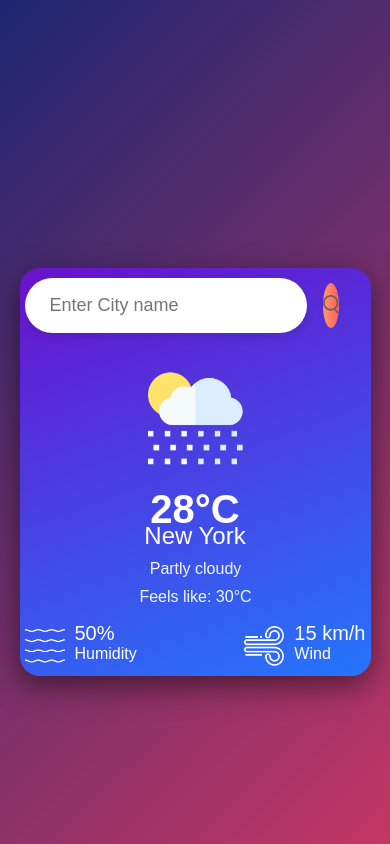
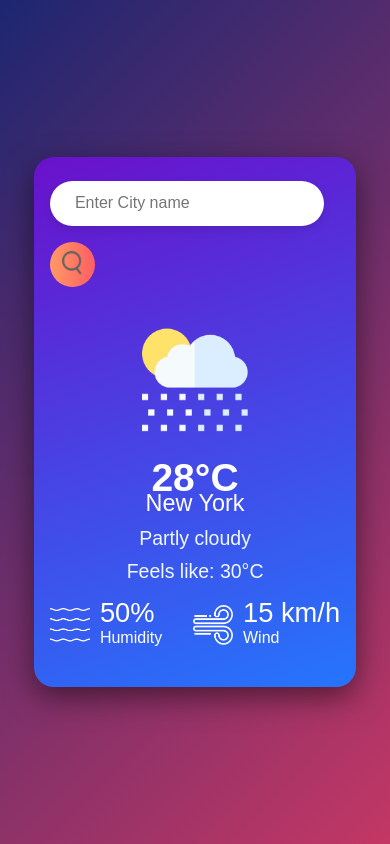
Before and after one commit to Atharve03/weather, a plain HTML site: page index.html in a window 390 px wide. Drawn offline with Linux system fonts and the light colour scheme.

Commit message:
Add files via upload

```diff
--- a/style.css
+++ b/style.css
@@ -11,19 +11,19 @@ body {
     display: flex;
     justify-content: center;
     align-items: center;
-    transition: background 0.6s ease;
+    transition: background 0.6s ease; /* Added background transition */
+    padding: 1rem;
 }
 
-/* Card styling */
+/* Card styling with gradient background, shadow, and hover animation */
 .card {
     width: 90%;
     max-width: 500px;
     background-color: rgba(0, 0, 0, 0.8);
     background-image: linear-gradient(160deg, #6a11cb 0%, #2575fc 100%);
     color: #fff;
-    margin: 100px auto 0;
     border-radius: 20px;
-    padding: 40px 35px;
+    padding: 2rem;
     text-align: center;
     box-shadow: 0 10px 30px rgba(0, 0, 0, 0.5);
     transition: transform 0.4s ease, box-shadow 0.4s ease;
@@ -32,14 +32,16 @@ body {
 .card:hover {
     transform: translateY(-15px) scale(1.02);
     box-shadow: 0 25px 50px rgba(0, 0, 0, 0.6);
+    transition: transform 0.6s ease, box-shadow 0.6s ease;
 }
 
-/* Search bar styling */
+/* Search bar styling with color changes and hover animations */
 .search {
-    width: 90%;
+    width: 100%;
     display: flex;
     align-items: center;
     justify-content: space-between;
+    flex-wrap: wrap;
 }
 
 .search input {
@@ -55,6 +57,7 @@ body {
     font-size: 18px;
     transition: background-color 0.4s ease, transform 0.3s ease, box-shadow 0.3s ease;
     box-shadow: 0 4px 8px rgba(0, 0, 0, 0.1);
+    margin-bottom: 1rem;
 }
 
 .search input:focus {
@@ -68,15 +71,16 @@ body {
     outline: 0;
     background: linear-gradient(90deg, #ff9966 0%, #ff5e62 100%);
     border-radius: 50%;
-    width: 50px;
-    height: 50px;
+    width: 55px;
+    height: 55px;
     cursor: pointer;
     transition: background 0.4s ease, transform 0.3s ease;
 }
 
 .search button:hover {
     background: linear-gradient(90deg, #ff5f6d 0%, #ffc371 100%);
-    transform: scale(1.1) rotate(10deg);
+    transform: scale(1.1) rotate(10deg); /* Added slight rotation */
+    transition: transform 0.4s ease, background 0.4s ease;
 }
 
 .search button img {
@@ -85,12 +89,13 @@ body {
 }
 
 .search button:hover img {
-    transform: rotate(360deg) scale(1.1);
+    transform: rotate(360deg) scale(1.1); /* Rotate with slight scale */
 }
 
-/* Weather image with animation */
+/* Weather image with subtle animation */
 .weather-img {
-    width: 180px;
+    width: 50%;
+    max-width: 180px;
     margin-top: 20px;
     opacity: 0;
     animation: fadeIn 1.2s forwards, pulse 3s infinite ease-in-out;
@@ -98,7 +103,7 @@ body {
 }
 
 .weather-img:hover {
-    transform: scale(1.1) rotate(-5deg);
+    transform: scale(1.1) rotate(-5deg); /* Added hover effect with rotation */
 }
 
 @keyframes fadeIn {
@@ -124,9 +129,9 @@ body {
     }
 }
 
-/* Weather text animations */
+/* Temperature and city text with slide-in effect */
 .weather h1 {
-    font-size: 70px;
+    font-size: 6vw;
     font-weight: 700;
     opacity: 0;
     animation: slideIn 1.2s forwards 0.3s;
@@ -134,12 +139,12 @@ body {
 }
 
 .weather h1:hover {
-    transform: scale(1.1) translateY(-10px);
+    transform: scale(1.1) translateY(-10px); /* Scale up and translate */
     color: #ff9966;
 }
 
 .weather h2 {
-    font-size: 40px;
+    font-size: 4vw;
     font-weight: 500;
     margin-top: -10px;
     opacity: 0;
@@ -148,7 +153,7 @@ body {
 }
 
 .weather h2:hover {
-    transform: scale(1.1) translateY(-5px);
+    transform: scale(1.1) translateY(-5px); /* Scale up and translate */
     color: #ffc371;
 }
 
@@ -163,10 +168,10 @@ body {
     }
 }
 
-/* Details styling */
+/* Weather details with subtle hover effects */
 .details {
     display: flex;
-    align-items: center;
+    flex-wrap: wrap;
     justify-content: space-between;
     margin-top: 20px;
 }
@@ -176,6 +181,7 @@ body {
     align-items: center;
     text-align: left;
     transition: transform 0.3s ease, color 0.3s ease;
+    margin-bottom: 1rem;
 }
 
 .col:hover {
@@ -194,7 +200,7 @@ body {
 }
 
 .humidity, .wind {
-    font-size: 28px;
+    font-size: 5vw;
     margin-top: -6px;
     transition: transform 0.5s ease;
 }
@@ -203,9 +209,9 @@ body {
     transform: scale(1.1) translateY(-5px);
 }
 
-/* Description and feels-like temperature */
+/* Weather description and feels-like temperature */
 .description, .feels-like {
-    font-size: 22px;
+    font-size: 3vw;
     margin: 10px 0;
     color: #f0f8ff;
     opacity: 0;
@@ -218,12 +224,12 @@ body {
     color: #ff5f6d;
 }
 
-/* Footer */
+/* Footer styling with subtle hover effect */
 footer {
     text-align: center;
     margin-top: 50px;
     color: #f0f8ff;
-    font-size: 14px;
+    font-size: 3vw;
     transition: color 0.3s ease;
 }
 
@@ -235,104 +241,69 @@ footer a {
 
 footer a:hover {
     color: #ff9966;
-    transform: scale(1.1);
+    transform: scale(1.1); /* Added subtle scaling */
 }
 
-/* Responsive styling for mobile devices */
-@media (max-width: 768px) {
+/* Media Queries for Different Screen Sizes */
+
+/* For tablets and small desktops */
+@media only screen and (max-width: 768px) {
     .card {
-        padding: 30px 25px;
+        max-width: 90%;
+        padding: 2rem 1.5rem;
     }
 
     .weather h1 {
-        font-size: 50px;
+        font-size: 8vw;
     }
 
     .weather h2 {
-        font-size: 30px;
+        font-size: 5vw;
     }
 
     .humidity, .wind {
-        font-size: 24px;
+        font-size: 6vw;
     }
 
     .description, .feels-like {
-        font-size: 18px;
+        font-size: 4vw;
+    }
+}
+
+/* For mobile devices */
+@media only screen and (max-width: 480px) {
+    .card {
+        max-width: 95%;
+        padding: 1.5rem 1rem;
     }
 
-    .weather-img {
-        width: 150px;
-    }
-}
-@media (max-width: 480px) {
-    .card {
-        padding: 10px 5px 10px 5px ;
-        max-width: 100%;
+    .search input {
+        font-size: 16px;
+        height: 45px;
     }
 
-    .weather h1 {
-        font-size: 40px;
-    }
-
-    .weather h2 {
-        font-size: 24px;
-    }
-
-    .humidity, .wind {
-        font-size: 20px;
-    }
-
-    .description, .feels-like {
-        font-size: 16px;
-    }
-
-    .weather-img {
-        width: 130px;
-    }
-
-    /* Responsive adjustments for search button */
     .search button {
         width: 45px;
         height: 45px;
     }
 
-    .search button img {
-        width: 16px;
-    }
-}
-
-@media (max-width: 320px) {
-    .card {
-        padding: 15px;
-    }
-
     .weather h1 {
-        font-size: 32px;
+        font-size: 10vw;
     }
 
     .weather h2 {
-        font-size: 20px;
+        font-size: 6vw;
     }
 
     .humidity, .wind {
-        font-size: 18px;
+        font-size: 7vw;
     }
 
     .description, .feels-like {
-        font-size: 14px;
+        font-size: 5vw;
     }
 
-    .weather-img {
-        width: 120px;
-    }
-
-    /* Further adjustments for smaller search button */
-    .search button {
-        width: 40px;
-        height: 40px;
-    }
-
-    .search button img {
-        width: 14px;
+    footer {
+        font-size: 4vw;
     }
 }
```
